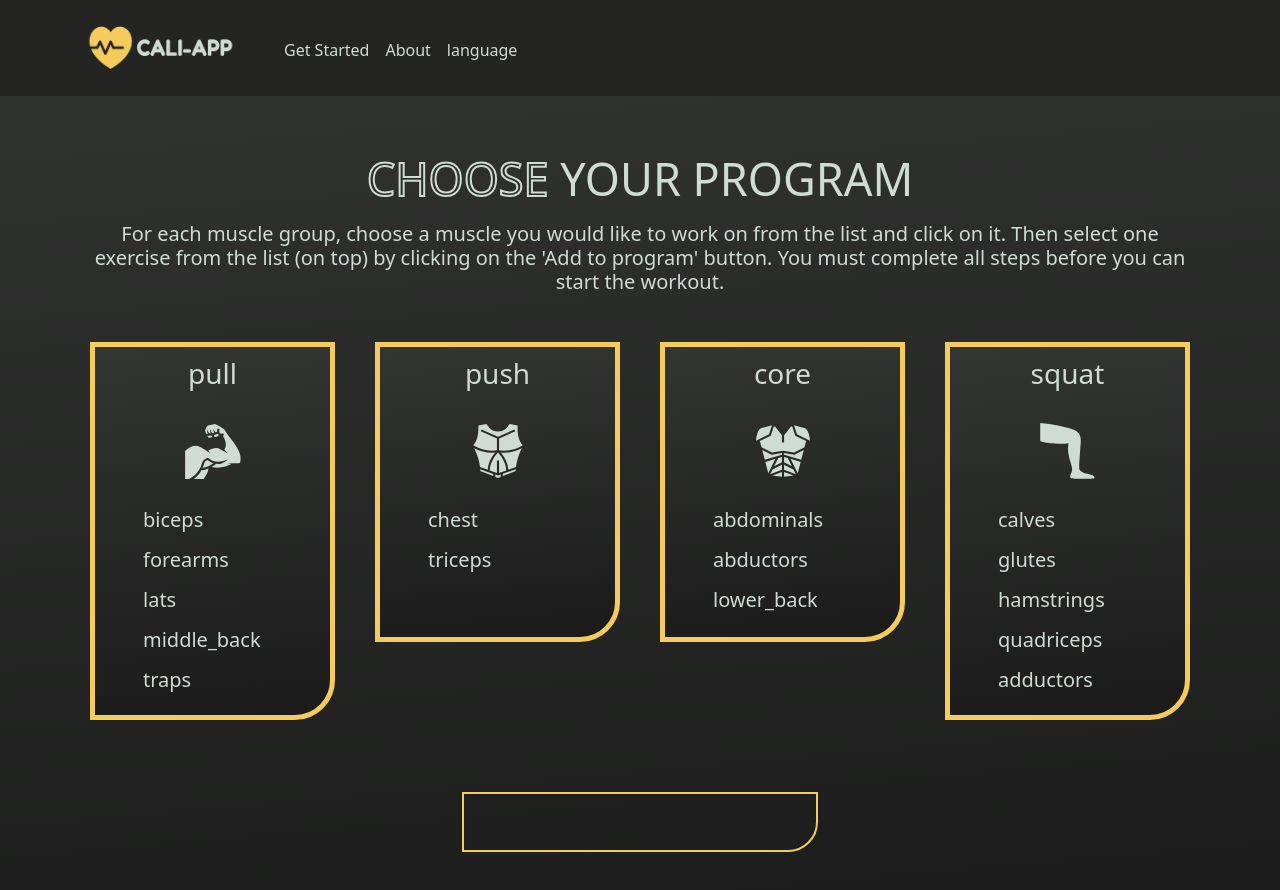
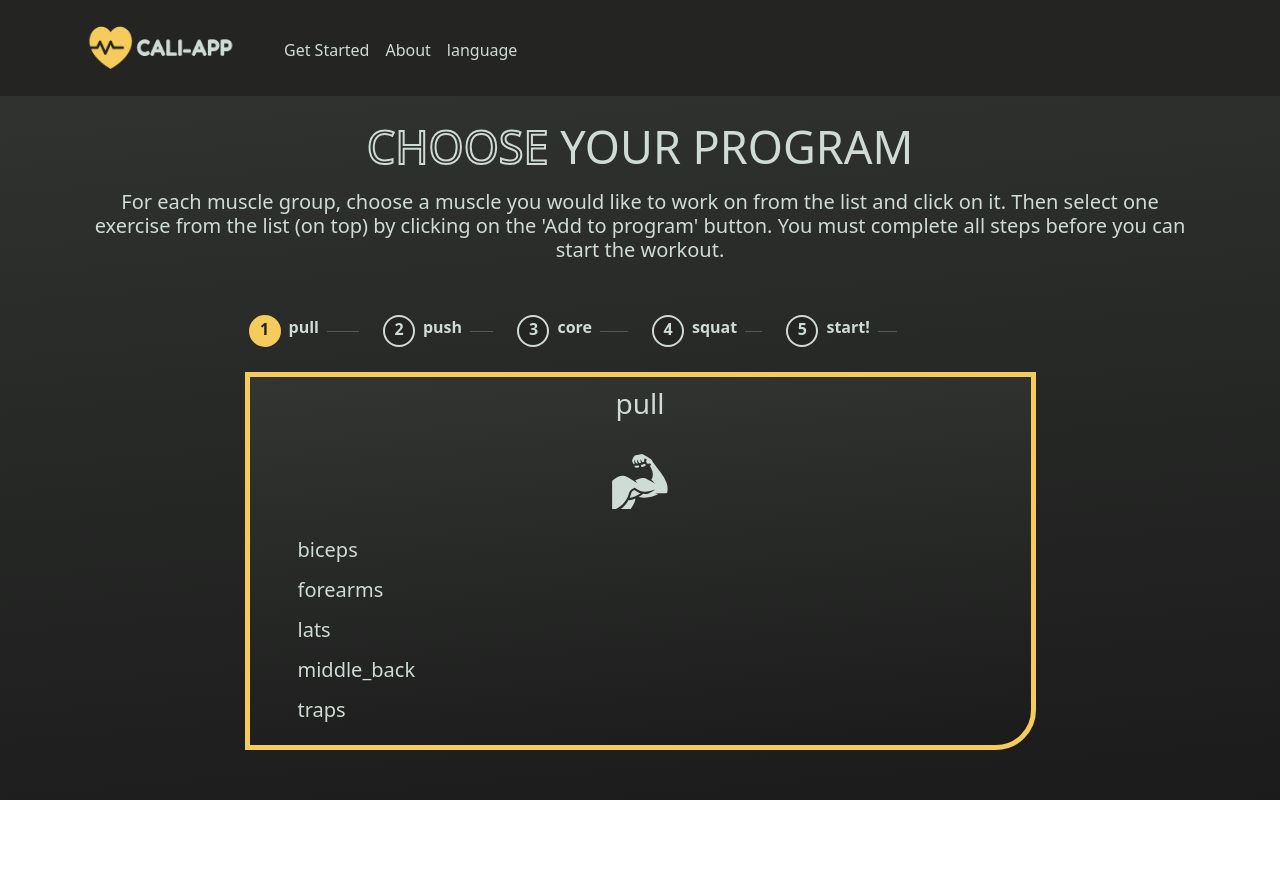
Before and after one commit to Amicht/cali-workout, a React (Create React App) app: page /choose-program in a window 1280 px wide. Shown: the top 890 px of the page. After the commit the page ends 800 px from the top, so only its background shows below. Built offline with nearby package versions, Linux system fonts and the light colour scheme.

Commit message:
with stepper

```diff
--- a/src/ui/screens/choose-program/ChooseProgram.tsx
+++ b/src/ui/screens/choose-program/ChooseProgram.tsx
@@ -1,7 +1,6 @@
 import React from 'react'
 import './choose-program.scss';
 import MuscleGroupCard from './muscle-group-card/MuscleGroupCard';
-import CostumBtn from '../../components/costum-button/CostumBtn';
 import PageSubtitle from '../../components/titles/PageSubtitle';
 import PageTitle from '../../components/titles/PageTitle';
 import MuscleGroupModal from './muscle-group-modal/MuscleGroupModal';
@@ -10,8 +9,8 @@ import { useNavigate } from 'react-router-dom';
 import { LanguageCtst } from '../../../services/context/LanguageService';
 import { ProgramMuscleGroups, WorkoutModel } from '../../../models/workoutModel';
 import { appRoutes } from '../../../services/appRoutes';
-
-
+import StartStepCard from './stepper/StartStepCard';
+import StepBtnComponent from './stepper/StepBtnComponent';
 
 
 const ChooseProgram = () => {
@@ -20,12 +19,18 @@ const ChooseProgram = () => {
   const [muscleChoice, setMuscleChoice] = React.useState<string>("");
   const [currentMuscleGroupName, setCurrentMuscleGroupName] = React.useState<keyof ProgramMuscleGroups | string>("pull");
   const [isProgramOK, setIsProgramOK] = React.useState(false);
+  const [currentStep, setCurrentStep] = React.useState(0);
+  const muscleGroups = language.chooseProgramScreen.muscleGroups;
   const navigate = useNavigate();
+  const startWorkoutStepNumber = 4;
 
 
   const [show, setShow] = React.useState(false);
 
-  const handleClose = () => {
+  const handleClose = () => { setShow(false); }
+
+  const onAddExerciseBtnClicked = () => {
+    setCurrentStep(currentStep + 1);
     if(!isProgramOK) setIsProgramOK(funcs!.checkIsProgramOK());
     setShow(false);
   }
@@ -33,8 +38,8 @@ const ChooseProgram = () => {
   const onMuscleClick = (muscle:string,
     muscleGrpName:string) => {
     funcs!.loadingHandler(true);
+
     funcs!.getMuscleExercises({muscle})
-
     .then(() => {
       setMuscleChoice(muscle);
       setCurrentMuscleGroupName(muscleGrpName);
@@ -67,41 +72,66 @@ const ChooseProgram = () => {
 
 
   return (
-    <div className='screen py-3 mt-4'>
+    <div className='screen mt-4'>
       <PageTitle
         title={language.chooseProgramScreen.title}
           />
       <PageSubtitle
         subtitle={language.chooseProgramScreen.subtitle}
         direction={language.direction} />
-      <div className='row mb-5'>
-          {language.chooseProgramScreen.muscleGroups.map((mscGrp, idx) =>
-            <div className='col-md mt-4' key={idx}>
-              <MuscleGroupCard
-                key={idx}
-                isChosen={isMslGrpChosen(mscGrp.name, states!.userProgram)}
-                muscles={mscGrp.muscles}
-                name={mscGrp.name}
-                onMuscleClick={onMuscleClick}/>
-            </div>)}
+
+      <div className='row mb-5 mt-5'>
+
+          <div className='row col-md-9 mx-auto px-auto'>
+            <div className='row mx-auto'>
+
+              {muscleGroups.map((mslGrp, idx) =>
+              <StepBtnComponent
+                key={mslGrp.name}
+                onStepClick={() => setCurrentStep(idx)}
+                isCurrentStep={currentStep === idx}
+                stepName={mslGrp.name}
+                isFinished={idx< currentStep && isMslGrpChosen(mslGrp.name, states!.userProgram)}
+                stepNumber={idx+1} />
+              )}
+
+              <StepBtnComponent
+                key={"start-step"}
+                onStepClick={() => setCurrentStep(startWorkoutStepNumber)}
+                isCurrentStep={currentStep === startWorkoutStepNumber}
+                stepNumber={startWorkoutStepNumber + 1}
+                stepName={"start!"}
+                isFinished={isProgramOK} />
+
+            </div>
+
+
+          {/* muscle-step cards */}
+          {muscleGroups.filter((grp,idx) => idx === currentStep)
+            .map((grp,idx) =>
+              <div className='mx-auto pt-3'><MuscleGroupCard
+                isChosen={false}
+                muscles={grp.muscles}
+                name={grp.name}
+                onMuscleClick={onMuscleClick}
+                key={grp.name}/></div>)
+          }
+
+          {/* start-workout-step card */}
+          {currentStep === startWorkoutStepNumber?
+            <StartStepCard isStepsCompleted={isProgramOK}
+              startBtnTxt={language.chooseProgramScreen.nextScreenBtn}/>
+              :null}
+          </div>
+
           <MuscleGroupModal
+            onAddExerciseBtnClicked={onAddExerciseBtnClicked}
             handleClose={handleClose}
             show={show}
             muscleName={muscleChoice}
             muscleGroupName={currentMuscleGroupName || "pull"}/>
       </div>
-      <div className='bottom-next-btn-bg py-3 mt-3'>
-        <div
-          onClick={onNextBtnClick}
-          className={`col-md-4 mx-auto bg-transparent px-2`}>
 
-          <CostumBtn
-            txt={language.chooseProgramScreen.nextScreenBtn}
-            theme='light' disabled={!isProgramOK}/>
-
-        </div>
-      </div>
-      <div className='dummy-footer-div'></div>
     </div>
   )
 }
--- /dev/null
+++ b/src/ui/screens/choose-program/stepper/StartStepCard.tsx
@@ -0,0 +1,40 @@
+import React from 'react'
+import { useNavigate } from 'react-router-dom'
+import { appRoutes } from '../../../../services/appRoutes'
+import { LanguageCtst } from '../../../../services/context/LanguageService'
+import CostumBtn from '../../../components/costum-button/CostumBtn'
+
+interface Props{
+    isStepsCompleted: boolean
+    startBtnTxt: string
+}
+
+const StartStepCard = ({isStepsCompleted,startBtnTxt}: Props) => {
+    const navigate = useNavigate();
+    const {language: {chooseProgramScreen,direction}} = React.useContext(LanguageCtst)
+    const unCompletedMessage = chooseProgramScreen.unCompletedMessage;
+    const completedMessage = chooseProgramScreen.completedMessage;
+
+    const onNextBtnClick = () => {
+        if(isStepsCompleted){ navigate(appRoutes.workout) }
+    }
+
+
+  return (
+    <div className='muscle-group-card mt-4'>
+        <h2 style={{direction: direction=== 'rtl'? 'rtl':'ltr'}}
+            className='my-5'>
+            {isStepsCompleted?
+                completedMessage:
+                unCompletedMessage}
+        </h2>
+
+        {isStepsCompleted?
+            <div onClick={onNextBtnClick} className='pt-4 col-md-4 mx-auto'>
+                <CostumBtn  txt={startBtnTxt} theme='light' />
+            </div> : null}
+    </div>
+  )
+}
+
+export default StartStepCard
--- /dev/null
+++ b/src/ui/screens/choose-program/stepper/StepBtnComponent.tsx
@@ -0,0 +1,50 @@
+import React from 'react'
+import { AiOutlineCheck } from 'react-icons/ai'
+import './step-btn.scss';
+
+interface Props{
+    stepNumber: number
+    stepName: string
+    isFinished: boolean
+    isCurrentStep: boolean
+    onStepClick: () => void
+}
+
+const StepBtnComponent = (props:Props) => {
+
+  const {stepName,stepNumber,isFinished,isCurrentStep, onStepClick} = props;
+
+  return (
+    <div
+      onClick={onStepClick}
+      className='step-title col-2 d-flex'>
+        {!isCurrentStep?
+            isFinished?
+            <div className='step-number step-checked'>
+              <div className='mx-auto text-center'>
+                <AiOutlineCheck />
+              </div>
+            </div>
+            : <div className='step-number'>
+                <div className='mx-auto text-center'>
+                  <div>
+                    {stepNumber}
+                  </div>
+                </div>
+              </div>
+
+          : <div className='step-number current-step'>
+              <div className='mx-auto text-center'>
+                <div className='mx-1'>
+                  {stepNumber}
+                </div>
+              </div>
+            </div>
+        }
+        <div className='mx-2 step-name'>{stepName}</div>
+        <hr className='col fs-2'/>
+    </div>
+  )
+}
+
+export default StepBtnComponent
--- /dev/null
+++ b/src/ui/screens/choose-program/stepper/step-btn.scss
@@ -0,0 +1,53 @@
+@import '../../../../styles/colors';
+
+.step-title{
+
+    font-size: 16px;
+    font-weight: bold;
+    min-width: fit-content;
+    padding-top: 5px;
+
+    &:hover{
+        cursor: pointer;
+        .step-title{
+            opacity: 0.9;
+        }
+    }
+
+
+    .step-number{
+    border-radius: 50%;
+    height: 32px;
+    width: 32px;
+    border: 2px solid $primary;
+    background-color: $dark;
+    color: $primary;
+
+
+        &.step-checked{
+            border: 2px solid $primary;
+            background-color: $primary;
+            color: $dark;
+        }
+
+        &.current-step{
+            border: 2px solid $secondary;
+            background-color: $secondary;
+            color: $dark;
+        }
+
+    }
+    .step-name{
+        display: none;
+    }
+
+}
+
+@media only screen and (min-width: 500px) {
+    .step-title {
+
+        .step-name {
+            display: block;
+        }
+    }
+}
```
